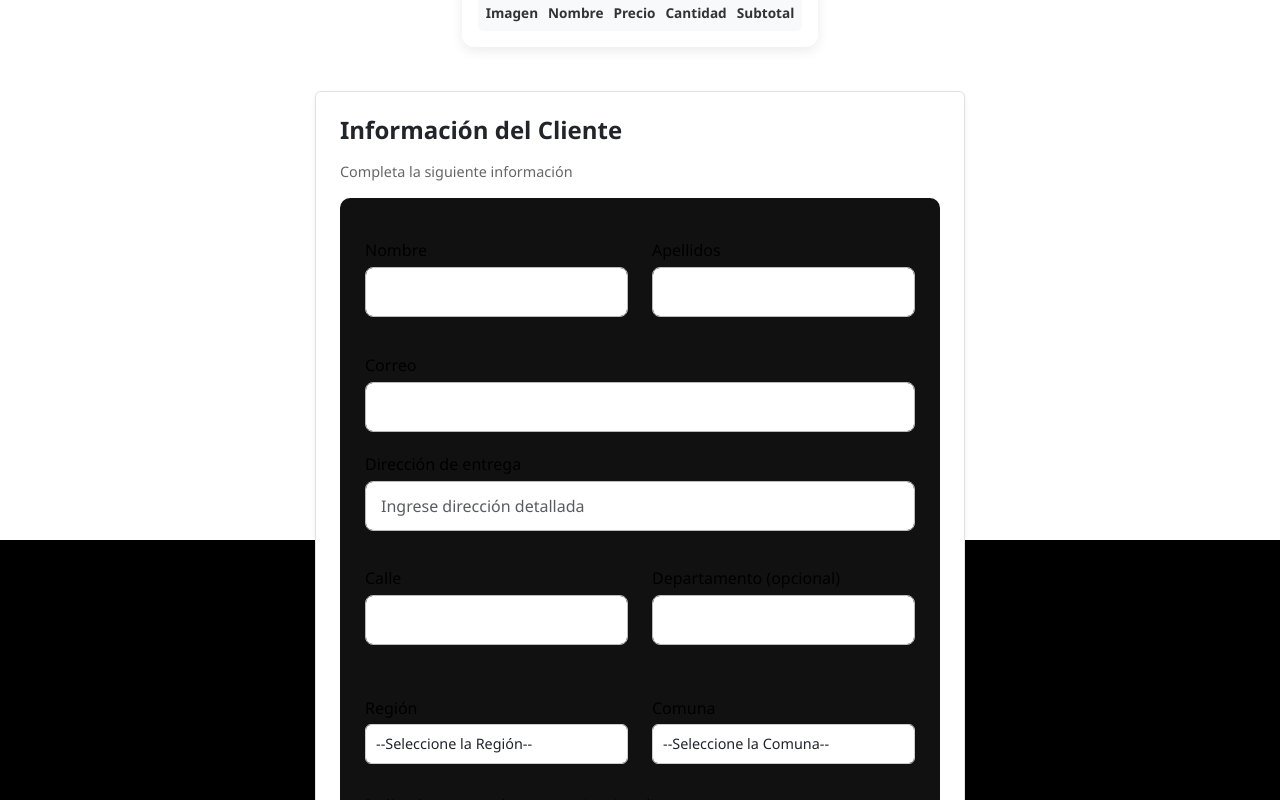
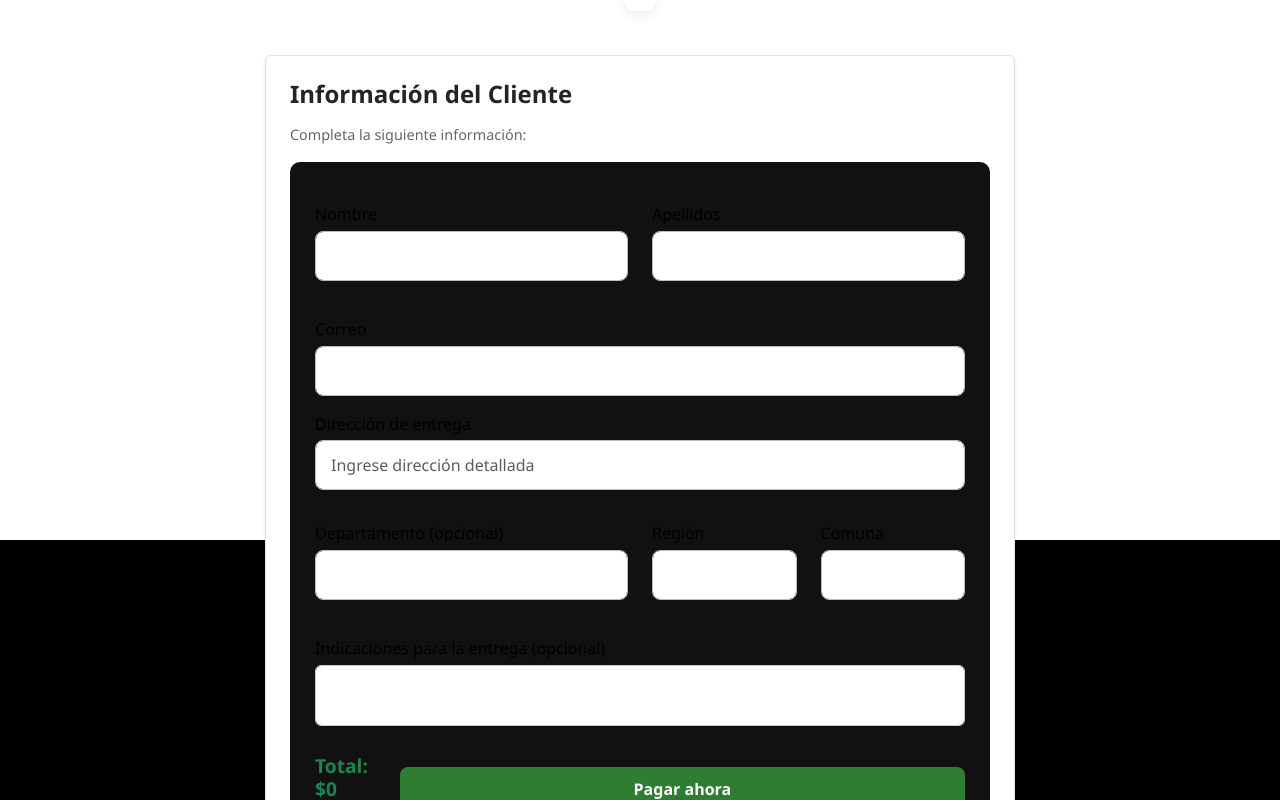
Before and after one commit to bryanalexander-contact/repositorioaws, a React (Create React App) app: page /checkout in a window 1280 px wide. Shown: the part 260-1060 px from the top of the page. Built offline with nearby package versions, Linux system fonts and the light colour scheme.

Commit message:
agregando checkout exitoso y erroneo(fallido)

```diff
--- a/src/context/UsersContext.jsx
+++ b/src/context/UsersContext.jsx
@@ -5,7 +5,7 @@ export const UsersContext = createContext();
 
 export const UsersProvider = ({ children }) => {
   const [usuarios, setUsuarios] = useState([]);
-  const [user, setUser] = useState(null); // usuario logueado
+  const [user, setUser] = useState(null); // Usuario logueado
 
   useEffect(() => {
     const storedUsers = JSON.parse(localStorage.getItem("usuarios")) || [];
@@ -24,7 +24,6 @@ export const UsersProvider = ({ children }) => {
     usuarios.length > 0 ? Math.max(...usuarios.map((u) => u.id)) + 1 : 1;
 
   const registrar = (nuevo) => {
-    // Validar correo único
     if (usuarios.some(u => u.correo.toLowerCase() === nuevo.correo.toLowerCase())) {
       return { ok: false, message: "Ya existe un usuario con ese correo" };
     }
@@ -33,7 +32,6 @@ export const UsersProvider = ({ children }) => {
     const nuevos = [...usuarios, usuario];
     guardarUsuarios(nuevos);
 
-    // Auto login
     setUser(usuario);
     localStorage.setItem("userLogueado", JSON.stringify(usuario));
 
@@ -89,5 +87,4 @@ export const UsersProvider = ({ children }) => {
   );
 };
 
-// Hook para usar fácilmente
 export const useUsers = () => useContext(UsersContext);
--- a/src/pages/public/Checkout.jsx
+++ b/src/pages/public/Checkout.jsx
@@ -1,6 +1,7 @@
 // src/pages/public/Checkout.jsx
-import React, { useState } from "react";
+import React, { useEffect, useState } from "react";
 import { useLocation, useNavigate } from "react-router-dom";
+import { useUsers } from "../../context/UsersContext";
 import Header from "../../components/organisms/Header";
 import Footer from "../../components/organisms/Footer";
 import "../../assets/css/checkout.css";
@@ -8,29 +9,54 @@ import "../../assets/css/checkout.css";
 export default function Checkout() {
   const navigate = useNavigate();
   const location = useLocation();
+  const { user } = useUsers();
+
   const carrito = location.state?.carrito || [];
   const total = location.state?.total || 0;
 
-  // Formulario
-  const [nombre, setNombre] = useState("");
-  const [apellidos, setApellidos] = useState("");
-  const [correo, setCorreo] = useState("");
-  const [calle, setCalle] = useState("");
-  const [departamento, setDepartamento] = useState("");
-  const [region, setRegion] = useState("");
-  const [comuna, setComuna] = useState("");
-  const [indicacion, setIndicacion] = useState("");
+  // Datos del formulario
+  const [form, setForm] = useState({
+    nombre: "",
+    apellidos: "",
+    correo: "",
+    direccion: "",
+    departamento: "",
+    region: "",
+    comuna: "",
+    indicacion: "",
+  });
 
-  // Manejo del pago
+  // Autocompletar si hay usuario logueado
+  useEffect(() => {
+    if (user) {
+      setForm((prev) => ({
+        ...prev,
+        nombre: user.nombre || "",
+        apellidos: user.apellidos || "",
+        correo: user.correo || "",
+        direccion: user.direccion || "",
+        region: user.region || "",
+        comuna: user.comuna || "",
+      }));
+    }
+  }, [user]);
+
+  const handleChange = (e) =>
+    setForm({ ...form, [e.target.name]: e.target.value });
+
   const handlePagar = (e) => {
     e.preventDefault();
 
-    // Validación básica de campos obligatorios
-    if (!nombre || !apellidos || !correo || !calle || !region || !comuna) {
-      navigate("/checkoutErroneo");
-    } else {
-      navigate("/checkoutExitoso");
+    const { nombre, apellidos, correo, direccion, region, comuna } = form;
+
+    // Validar que los campos requeridos estén completos
+    if (!nombre || !apellidos || !correo || !direccion || !region || !comuna) {
+      navigate("/comprafallida");
+      return;
     }
+
+    // Si todo está bien
+    navigate("/compraexitosa", { state: { total, comprador: form } });
   };
 
   return (
@@ -38,7 +64,7 @@ export default function Checkout() {
       <Header />
 
       <main className="checkout-container container my-5">
-        {/* Caja superior: Carrito de compra y total */}
+        {/* Cabecera */}
         <div className="checkout-header d-flex justify-content-between align-items-center mb-4 p-3 border rounded shadow-sm">
           <h3 className="mb-0 d-flex align-items-center">
             <span role="img" aria-label="carrito" className="me-2">🛒</span>
@@ -51,109 +77,124 @@ export default function Checkout() {
 
         {/* Listado de productos */}
         <div className="checkout-products mb-4">
-          <div className="cart-header d-flex bg-light p-2 rounded">
-            <div className="flex-1 text-center">Imagen</div>
-            <div className="flex-3">Nombre</div>
-            <div className="flex-1 text-end">Precio</div>
-            <div className="flex-1 text-center">Cantidad</div>
-            <div className="flex-1 text-end">Subtotal</div>
-          </div>
-
           {carrito.map((item) => {
-            const precioUnit = item.precioOferta && item.precioOferta < item.precio
+            const precio = item.precioOferta && item.precioOferta < item.precio
               ? item.precioOferta
               : item.precio;
-            const subtotal = precioUnit * (item.cantidad || 1);
+            const subtotal = precio * (item.cantidad || 1);
 
             return (
-              <div key={item.id} className="cart-item d-flex align-items-center p-2 border-bottom">
-                <div className="flex-1 text-center">
-                  <img src={item.imagen} alt={item.nombre} style={{ width: "50px", height: "50px", objectFit: "cover", borderRadius: "6px" }} />
+              <div key={item.id} className="d-flex align-items-center border-bottom p-2">
+                <img
+                  src={item.imagen}
+                  alt={item.nombre}
+                  style={{ width: 50, height: 50, objectFit: "cover", borderRadius: 8 }}
+                />
+                <div className="ms-3 flex-grow-1">
+                  <p className="m-0 fw-bold">{item.nombre}</p>
                 </div>
-                <div className="flex-3">{item.nombre}</div>
-                <div className="flex-1 text-end">${precioUnit.toLocaleString()}</div>
-                <div className="flex-1 text-center">{item.cantidad}</div>
-                <div className="flex-1 text-end">${subtotal.toLocaleString()}</div>
+                <div>${subtotal.toLocaleString()}</div>
               </div>
             );
           })}
         </div>
 
-        {/* Formulario de información */}
+        {/* Formulario */}
         <div className="checkout-form p-4 border rounded shadow-sm">
           <h4 className="mb-3">Información del Cliente</h4>
-          <p>Completa la siguiente información</p>
+          {user ? (
+            <p className="text-success">Datos cargados automáticamente desde tu cuenta.</p>
+          ) : (
+            <p>Completa la siguiente información:</p>
+          )}
 
           <form onSubmit={handlePagar}>
-            {/* Nombre y Apellidos */}
             <div className="row mb-3">
               <div className="col-md-6">
                 <label>Nombre</label>
-                <input type="text" className="form-control" value={nombre} onChange={(e) => setNombre(e.target.value)} required />
+                <input
+                  name="nombre"
+                  type="text"
+                  className="form-control"
+                  value={form.nombre}
+                  onChange={handleChange}
+                />
               </div>
               <div className="col-md-6">
                 <label>Apellidos</label>
-                <input type="text" className="form-control" value={apellidos} onChange={(e) => setApellidos(e.target.value)} required />
+                <input
+                  name="apellidos"
+                  type="text"
+                  className="form-control"
+                  value={form.apellidos}
+                  onChange={handleChange}
+                />
               </div>
             </div>
 
-            {/* Correo */}
-            <div className="mb-3">
-              <label>Correo</label>
-              <input type="email" className="form-control" value={correo} onChange={(e) => setCorreo(e.target.value)} required />
-            </div>
+            <label>Correo</label>
+            <input
+              name="correo"
+              type="email"
+              className="form-control mb-3"
+              value={form.correo}
+              onChange={handleChange}
+            />
 
-            {/* Dirección */}
-            <div className="mb-3">
-              <label>Dirección de entrega</label>
-              <input type="text" className="form-control" placeholder="Ingrese dirección detallada" value={calle} onChange={(e) => setCalle(e.target.value)} required />
-            </div>
+            <label>Dirección de entrega</label>
+            <input
+              name="direccion"
+              type="text"
+              className="form-control mb-3"
+              placeholder="Ingrese dirección detallada"
+              value={form.direccion}
+              onChange={handleChange}
+            />
 
-            {/* Calle / Departamento */}
             <div className="row mb-3">
               <div className="col-md-6">
-                <label>Calle</label>
-                <input type="text" className="form-control" value={calle} onChange={(e) => setCalle(e.target.value)} required />
+                <label>Departamento (opcional)</label>
+                <input
+                  name="departamento"
+                  type="text"
+                  className="form-control"
+                  value={form.departamento}
+                  onChange={handleChange}
+                />
               </div>
-              <div className="col-md-6">
-                <label>Departamento (opcional)</label>
-                <input type="text" className="form-control" value={departamento} onChange={(e) => setDepartamento(e.target.value)} />
+              <div className="col-md-3">
+                <label>Región</label>
+                <input
+                  name="region"
+                  type="text"
+                  className="form-control"
+                  value={form.region}
+                  onChange={handleChange}
+                />
+              </div>
+              <div className="col-md-3">
+                <label>Comuna</label>
+                <input
+                  name="comuna"
+                  type="text"
+                  className="form-control"
+                  value={form.comuna}
+                  onChange={handleChange}
+                />
               </div>
             </div>
 
-            {/* Región / Comuna */}
-            <div className="row mb-3">
-              <div className="col-md-6">
-                <label>Región</label>
-                <select className="form-control" value={region} onChange={(e) => setRegion(e.target.value)} required>
-                  <option value="">--Seleccione la Región--</option>
-                  <option value="metropolitana">Metropolitana</option>
-                  <option value="valparaiso">Valparaíso</option>
-                  <option value="biobio">Biobío</option>
-                  {/* Agrega todas las regiones necesarias */}
-                </select>
-              </div>
-              <div className="col-md-6">
-                <label>Comuna</label>
-                <select className="form-control" value={comuna} onChange={(e) => setComuna(e.target.value)} required>
-                  <option value="">--Seleccione la Comuna--</option>
-                  <option value="santiago">Santiago</option>
-                  <option value="providencia">Providencia</option>
-                  <option value="las-condes">Las Condes</option>
-                  {/* Agrega más comunas según necesidad */}
-                </select>
-              </div>
-            </div>
+            <label>Indicaciones para la entrega (opcional)</label>
+            <textarea
+              name="indicacion"
+              className="form-control mb-3"
+              rows="2"
+              value={form.indicacion}
+              onChange={handleChange}
+            ></textarea>
 
-            {/* Indicaciones */}
-            <div className="mb-3">
-              <label>Indicaciones para la entrega (opcional)</label>
-              <textarea className="form-control" rows="2" value={indicacion} onChange={(e) => setIndicacion(e.target.value)}></textarea>
-            </div>
-
-            {/* Botón Pagar ahora con total */}
-            <div className="d-flex justify-content-end align-items-center gap-3 mt-4">
-              <h5 className="mb-0 text-success fw-bold">Total: ${total.toLocaleString()}</h5>
+            <div className="d-flex justify-content-end align-items-center gap-3">
+              <h5 className="text-success fw-bold mb-0">Total: ${total.toLocaleString()}</h5>
               <button type="submit" className="btn btn-success">
                 Pagar ahora
               </button>
--- a/src/pages/public/Registro.jsx
+++ b/src/pages/public/Registro.jsx
@@ -1,3 +1,4 @@
+// src/pages/public/Registro.jsx
 import React, { useState } from "react";
 import { useUsers } from "../../context/UsersContext";
 import { useNavigate } from "react-router-dom";
@@ -12,10 +13,11 @@ export default function Registro() {
 
   const [form, setForm] = useState({
     nombre: "",
+    apellidos: "",
     correo: "",
     password: "",
     confirmar: "",
-    telefono: "",
+    direccion: "",
     region: "",
     comuna: "",
   });
@@ -40,7 +42,7 @@ export default function Registro() {
       return;
     }
 
-    navigate("/"); // redirige a home después de registro
+    navigate("/"); // Redirige al home después del registro
   };
 
   return (
@@ -50,9 +52,13 @@ export default function Registro() {
         <div className="form-container">
           <h2>Registro de Usuario</h2>
           {error && <div className="alert alert-danger">{error}</div>}
+
           <form onSubmit={handleSubmit}>
-            <label>Nombre Completo</label>
+            <label>Nombre</label>
             <input type="text" name="nombre" value={form.nombre} onChange={handleChange} required />
+
+            <label>Apellidos</label>
+            <input type="text" name="apellidos" value={form.apellidos} onChange={handleChange} required />
 
             <label>Correo</label>
             <input type="email" name="correo" value={form.correo} onChange={handleChange} required />
@@ -63,45 +69,14 @@ export default function Registro() {
             <label>Confirmar Contraseña</label>
             <input type="password" name="confirmar" value={form.confirmar} onChange={handleChange} required />
 
-            <label>Teléfono (opcional)</label>
-            <input type="tel" name="telefono" value={form.telefono} onChange={handleChange} />
+            <label>Dirección de Entrega</label>
+            <input type="text" name="direccion" value={form.direccion} onChange={handleChange} required />
 
             <label>Región</label>
-            <select name="region" value={form.region} onChange={handleChange} required>
-              <option value="">--Seleccione la Región--</option>
-              <option value="arica">Arica y Parinacota</option>
-              <option value="tarapaca">Tarapacá</option>
-              <option value="antofagasta">Antofagasta</option>
-              <option value="atacama">Atacama</option>
-              <option value="coquimbo">Coquimbo</option>
-              <option value="valparaiso">Valparaíso</option>
-              <option value="ohiggins">O’Higgins</option>
-              <option value="maule">Maule</option>
-              <option value="nuble">Ñuble</option>
-              <option value="biobio">Biobío</option>
-              <option value="araucania">La Araucanía</option>
-              <option value="rios">Los Ríos</option>
-              <option value="lagos">Los Lagos</option>
-              <option value="aysen">Aysén</option>
-              <option value="magallanes">Magallanes</option>
-              <option value="metropolitana">Metropolitana</option>
-            </select>
+            <input type="text" name="region" value={form.region} onChange={handleChange} required />
 
             <label>Comuna</label>
-            <select name="comuna" value={form.comuna} onChange={handleChange} required>
-              <option value="">--Seleccione la Comuna--</option>
-              <option value="santiago">Santiago</option>
-              <option value="providencia">Providencia</option>
-              <option value="las-condes">Las Condes</option>
-              <option value="maipu">Maipú</option>
-              <option value="puente-alto">Puente Alto</option>
-              <option value="valparaiso">Valparaíso</option>
-              <option value="vina">Viña del Mar</option>
-              <option value="temuco">Temuco</option>
-              <option value="concepcion">Concepción</option>
-              <option value="iquique">Iquique</option>
-              <option value="arica">Arica</option>
-            </select>
+            <input type="text" name="comuna" value={form.comuna} onChange={handleChange} required />
 
             <button type="submit">Registrar</button>
           </form>
```
